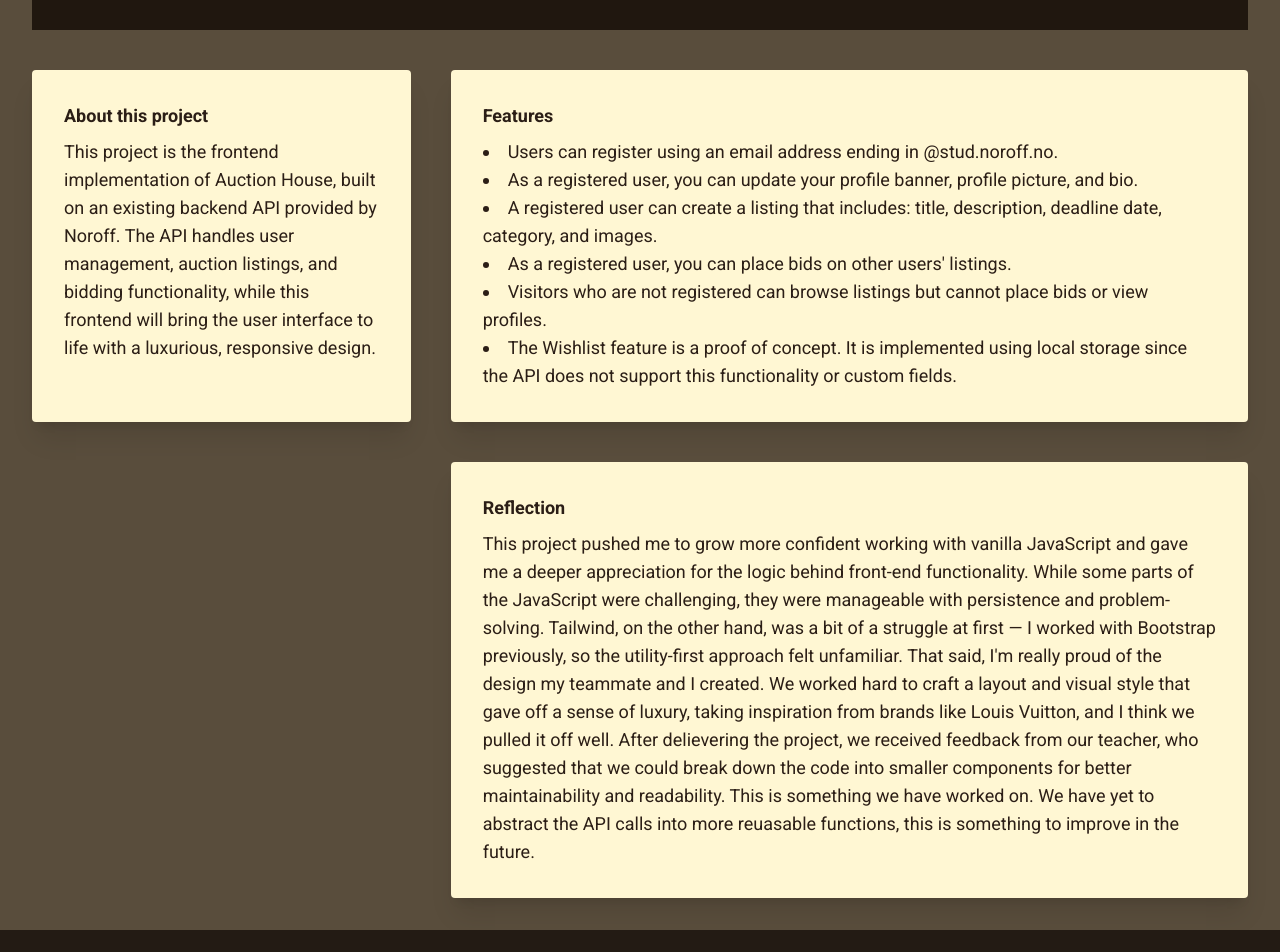
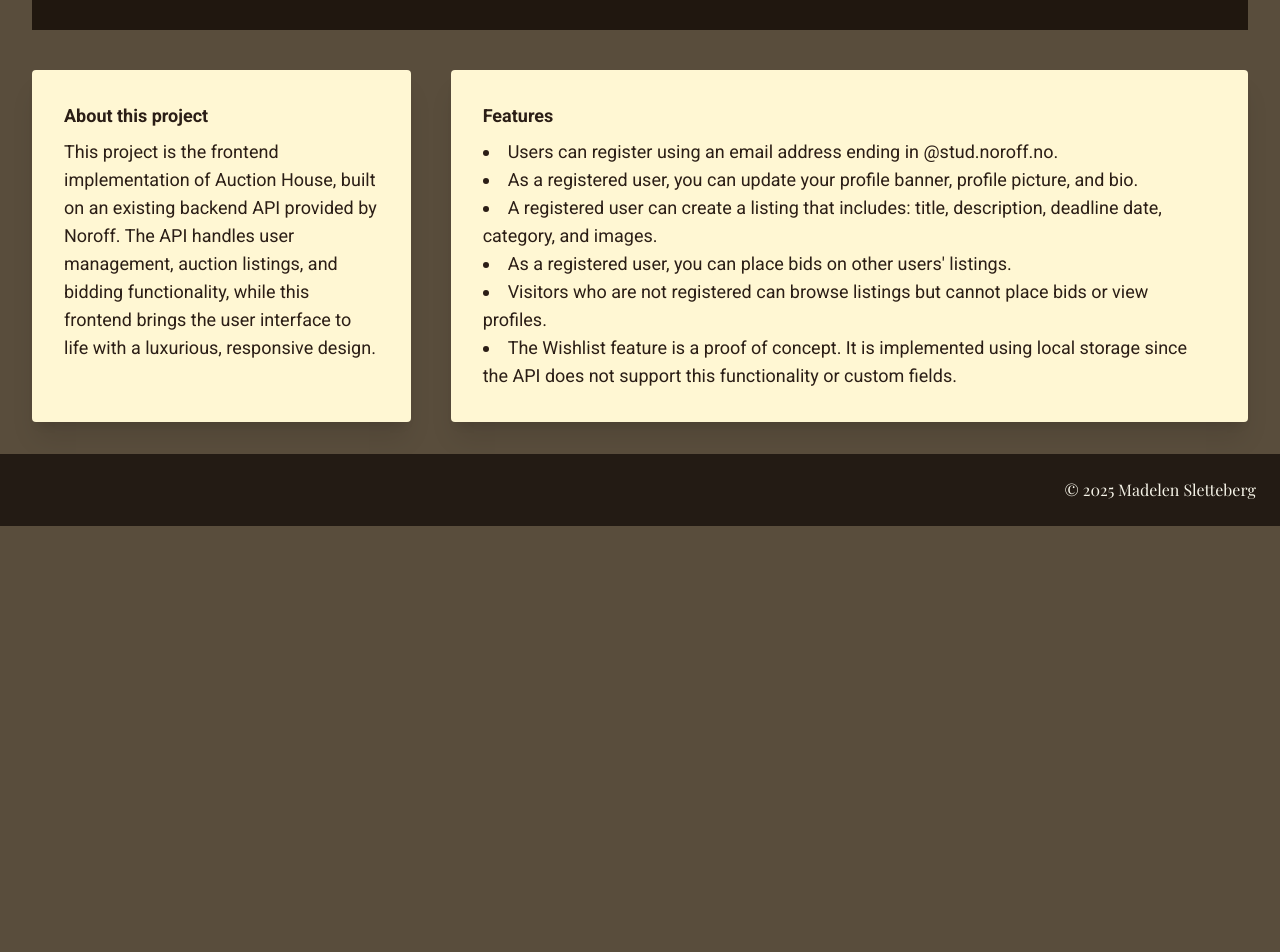
Before and after one commit to maddipaddi/maddipaddi, a React (Vite) app: page /projects/auctionhouse in a window 1280 px wide. Shown: the part 740-1692 px from the top of the page. After the commit the page ends 1266 px from the top, so only its background shows below. Built offline with nearby package versions, Linux system fonts and the light colour scheme; a web font is replaced by a local one.

Commit message:
feat: adjust single project page to avoid overload of information

```diff
--- a/src/data/projects.mjs
+++ b/src/data/projects.mjs
@@ -41,7 +41,7 @@ export const projects = [
     welcome:
       "Auction House is an exclusive platform for buying and selling luxury items, specializing in watches, handbags, bags, and jewelry. Our mission is to create a refined, user-friendly experience that matches the elegance of the products featured on our platform.",
     about:
-      "This project is the frontend implementation of Auction House, built on an existing backend API provided by Noroff. The API handles user management, auction listings, and bidding functionality, while this frontend will bring the user interface to life with a luxurious, responsive design.",
+      "This project is the frontend implementation of Auction House, built on an existing backend API provided by Noroff. The API handles user management, auction listings, and bidding functionality, while this frontend brings the user interface to life with a luxurious, responsive design.",
     features: [
       "Users can register using an email address ending in @stud.noroff.no.",
       "As a registered user, you can update your profile banner, profile picture, and bio.",
--- a/src/pages/SingleProjectPage.jsx
+++ b/src/pages/SingleProjectPage.jsx
@@ -91,10 +91,6 @@ export default function SingleProjectPage() {
           ))}
         </ul>
       </div>
-      <div className="bg-background p-4 md:p-8 text-copy md:col-span-3 lg:col-span-2 lg:col-start-2 shadow-xl rounded">
-        <h2 className="font-bold mb-2">Reflection</h2>
-        <p>{project.reflection}</p>
-      </div>
     </article>
   );
 }
```
